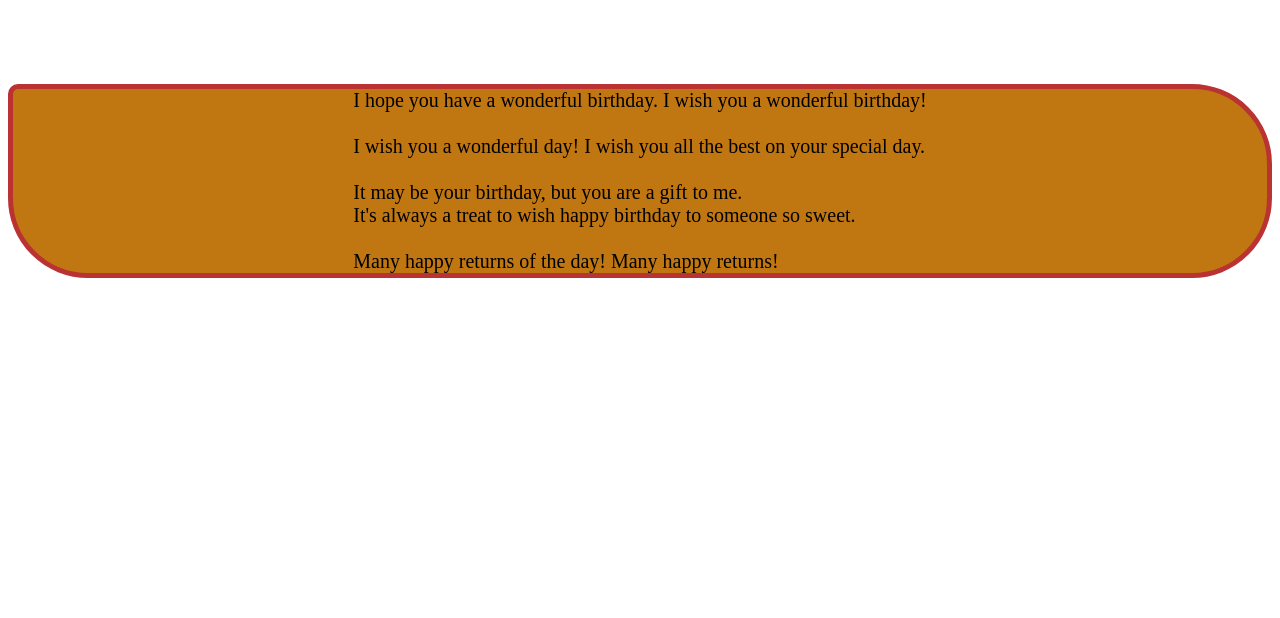
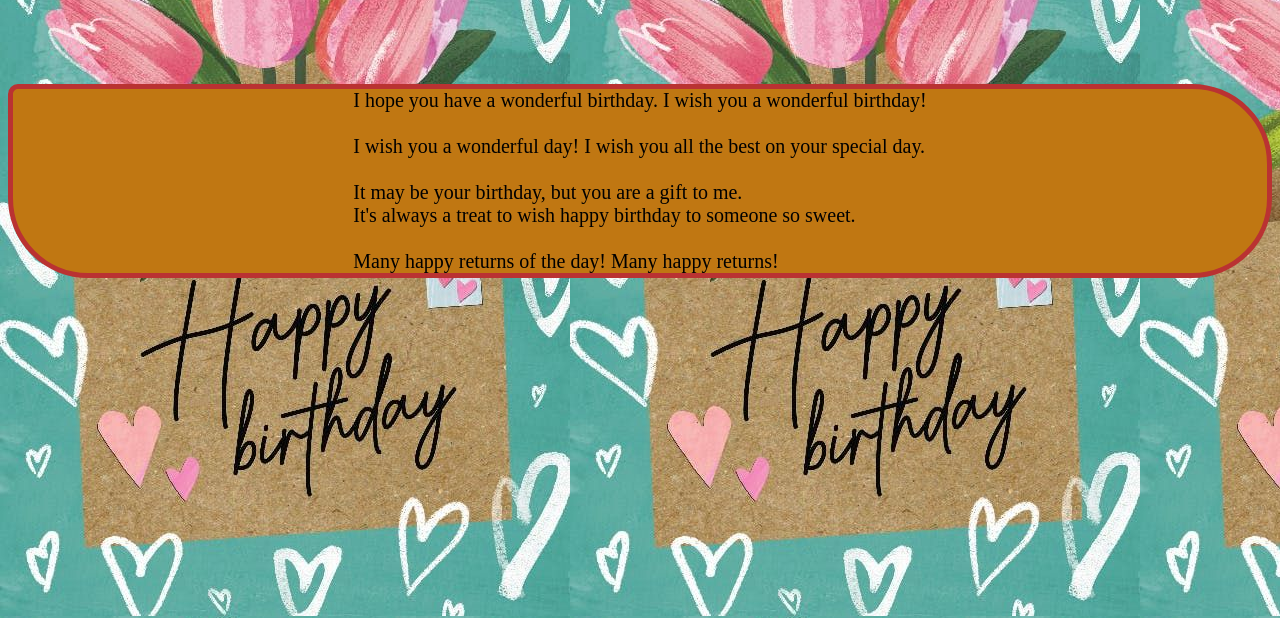
Before and after one commit to sandyshores22/under-construction, a plain HTML site: page index.html in a window 1280 px wide. Shown: the part 182-800 px from the top of the page. Drawn offline with Linux system fonts and the light colour scheme; files whose address does not match are found by name.

Commit message:
Add background image and clean up CSS formatting

```diff
--- a/style.css
+++ b/style.css
@@ -26,3 +26,7 @@ p {
     border-radius: 80px;
     border-top-left-radius: 10px;
 }
+ body {
+  background-image: url('images/Tulips\ in\ the\ birthmail\ -\ tarjeta\ de\ cumpleaños….jpg');
+  background-repeat: repeat;
+}
```
